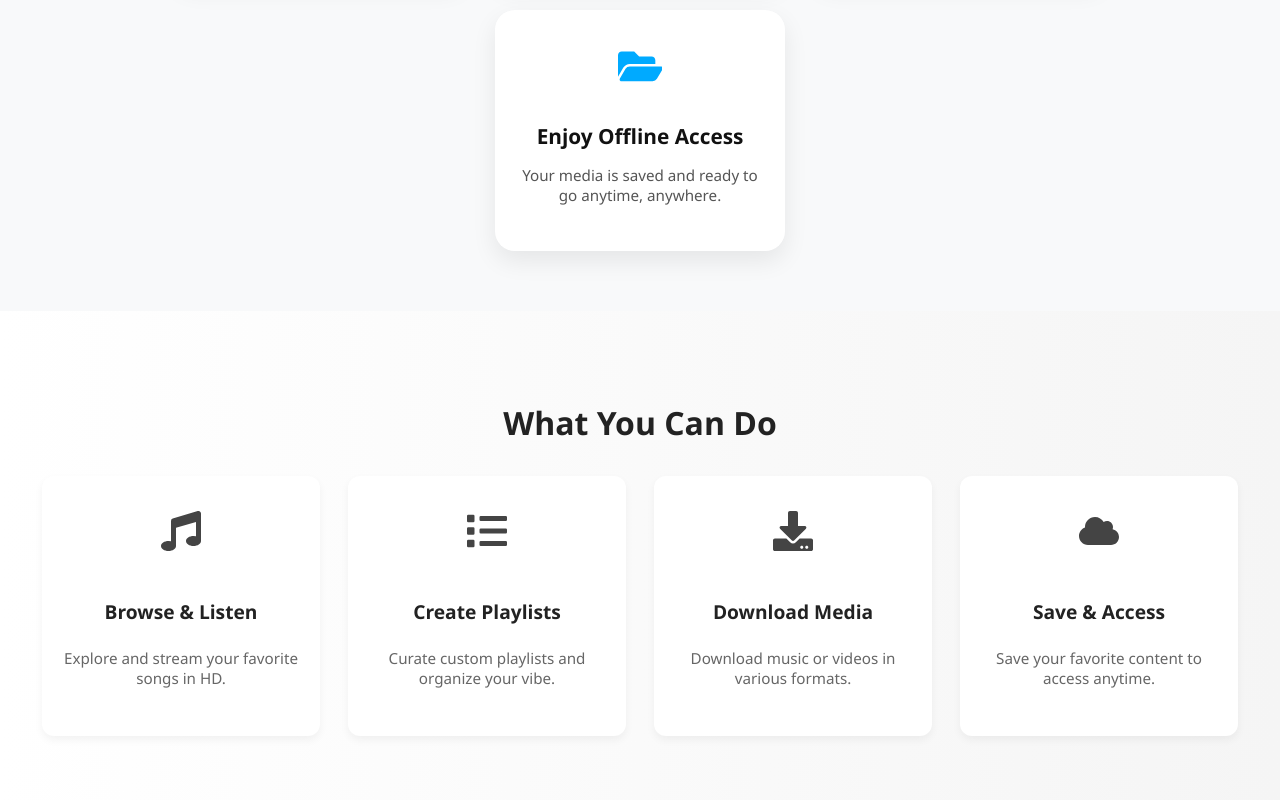
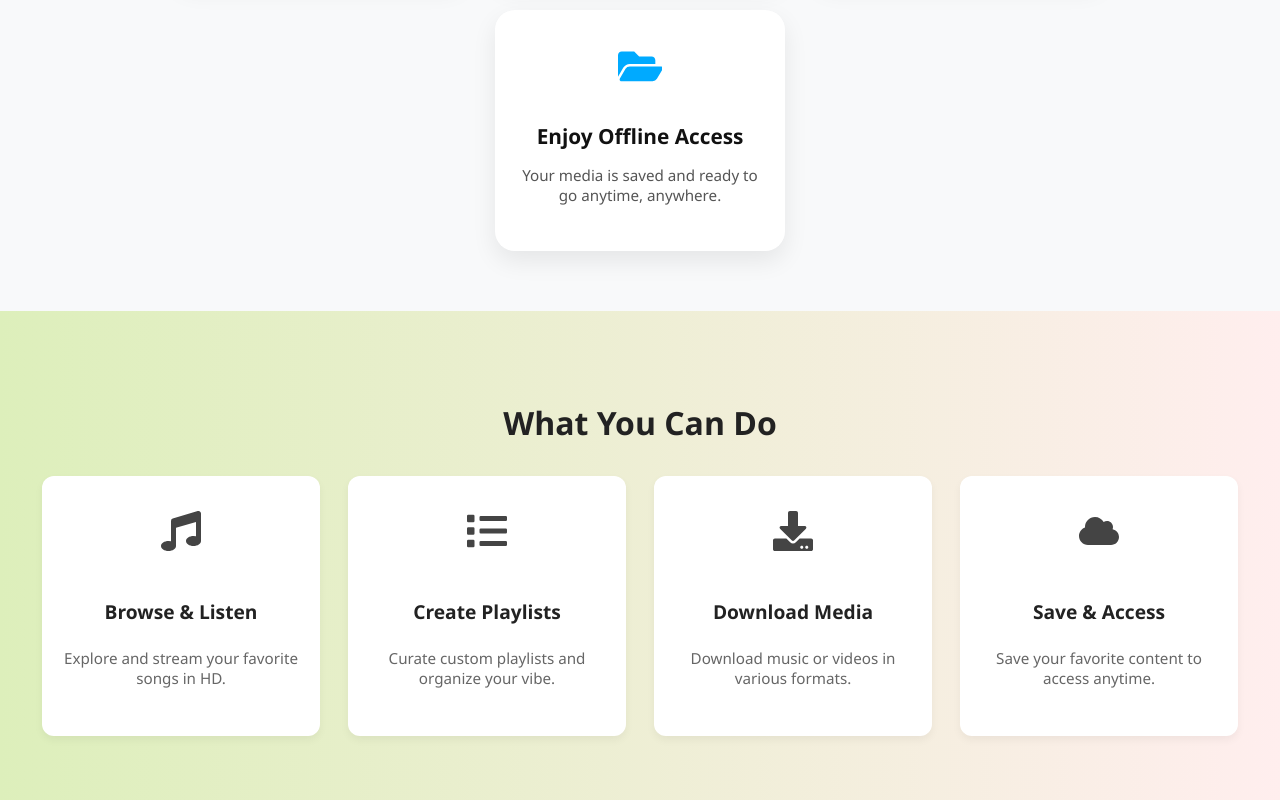
Before and after one commit to wallacetrixie/MediaSavvy, a React (Vite) app: page / in a window 1280 px wide. Shown: the part 1031-1831 px from the top of the page. Built offline with nearby package versions, Linux system fonts and the light colour scheme; the HTML template or start-up script is replaced by a standard one.

Commit message:
styling the service component

```diff
--- a/src/Services.jsx
+++ b/src/Services.jsx
@@ -1,8 +1,35 @@
-import React from "react";
+import React, { useEffect, useRef } from "react";
 import "./styles/Services.css";
 import { FaMusic, FaList, FaDownload, FaCloud } from "react-icons/fa";
 
 const Services = () => {
+  const cardRefs = useRef([]);
+
+  useEffect(() => {
+    const observer = new IntersectionObserver(
+      entries => {
+        entries.forEach(entry => {
+          if (entry.isIntersecting) {
+            entry.target.classList.add("reveal");
+          }
+        });
+      },
+      {
+        threshold: 0.2,
+      }
+    );
+
+    cardRefs.current.forEach(card => {
+      if (card) observer.observe(card);
+    });
+
+    return () => {
+      cardRefs.current.forEach(card => {
+        if (card) observer.unobserve(card);
+      });
+    };
+  }, []);
+
   const services = [
     {
       icon: <FaMusic />,
@@ -31,7 +58,11 @@ const Services = () => {
       <h2 className="services-title">What You Can Do</h2>
       <div className="services-container">
         {services.map((service, index) => (
-          <div className="service-card" key={index}>
+          <div
+            className="service-card"
+            key={index}
+            ref={el => (cardRefs.current[index] = el)}
+          >
             <div className="icon">{service.icon}</div>
             <h3>{service.title}</h3>
             <p>{service.description}</p>
--- a/src/styles/Services.css
+++ b/src/styles/Services.css
@@ -1,7 +1,11 @@
 .services-section {
     padding: 4rem 2rem;
-    background: linear-gradient(to right, #ffffff, #f5f5f5);
+
     text-align: center;
+    background: #FFEEEE;
+background: -webkit-linear-gradient(to right, #DDEFBB, #FFEEEE);
+background: linear-gradient(to right, #DDEFBB, #FFEEEE);
+
   }
 
   .services-title {
@@ -83,3 +87,26 @@
       font-size: 1.5rem;
     }
   }
+  /* Fly-in animation keyframes */
+@keyframes flyInUp {
+    0% {
+      opacity: 0;
+      transform: translateY(40px);
+    }
+    100% {
+      opacity: 1;
+      transform: translateY(0);
+    }
+  }
+
+  /* Hidden state */
+  .service-card {
+    opacity: 0;
+    transform: translateY(40px);
+    transition: all 0.6s ease-in-out;
+  }
+
+
+  .service-card.reveal {
+    animation: flyInUp 0.8s ease forwards;
+  }
```
